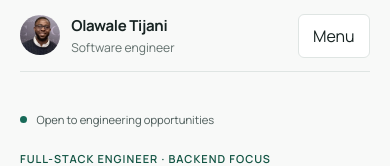
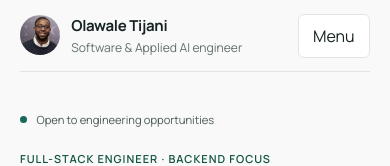
Before and after one commit to senatorwalee/myportfolio, a React (Vite) app in the folder portfolio-project/: page / in a window 390 px wide. Shown: the top 166 px of the page. Built offline with nearby package versions, Linux system fonts and the light colour scheme.

Commit message:
Add Applied AI engineer to navigation title

```diff
--- a/portfolio-project/src/App.css
+++ b/portfolio-project/src/App.css
@@ -1,7 +1,7 @@
 .page-shell { width: min(var(--container), calc(100% - 5rem)); margin: 0 auto; }
 .site-header { position: sticky; top: 0; z-index: 20; display: flex; align-items: center; gap: 2rem; min-height: 88px; border-bottom: 1px solid var(--border); background: var(--bg); }
 .brand { display: flex; align-items: center; gap: .7rem; text-decoration: none; margin-right: auto; }
-.brand-avatar { width: 40px; height: 40px; border-radius: 50%; object-fit: cover; object-position: center 20%; }
+.brand-avatar { width: 40px; height: 40px; flex-shrink: 0; border-radius: 50%; object-fit: cover; object-position: center 20%; }
 .brand-copy { display: grid; gap: .15rem; }
 .brand-copy strong { font-size: .94rem; letter-spacing: -.02em; }
 .brand-copy > span { color: var(--text-muted); font-size: .76rem; }
@@ -712,6 +712,8 @@
 @media (max-width: 820px) {
   .page-shell { width: calc(100% - 3rem); }
   .site-header { flex-wrap: wrap; gap: 0; padding: .75rem 0; min-height: 72px; }
+  .brand { flex: 1; min-width: 0; padding-right: .75rem; }
+  .brand-copy { min-width: 0; }
   .nav-toggle { display: inline-flex; align-items: center; }
   .site-nav, .header-actions { display: none; width: 100%; }
   .site-header.is-menu-open .site-nav, .site-header.is-menu-open .header-actions { display: block; }
--- a/portfolio-project/src/App.tsx
+++ b/portfolio-project/src/App.tsx
@@ -186,7 +186,7 @@ function App() {
             <img className="brand-avatar" src={profileFull} alt="" width="40" height="40" />
             <span className="brand-copy">
               <strong>{profile.name}</strong>
-              <span>Software engineer</span>
+              <span>Software &amp; Applied AI engineer</span>
             </span>
           </a>
           <button ref={menuButtonRef} className="nav-toggle" type="button"
```
